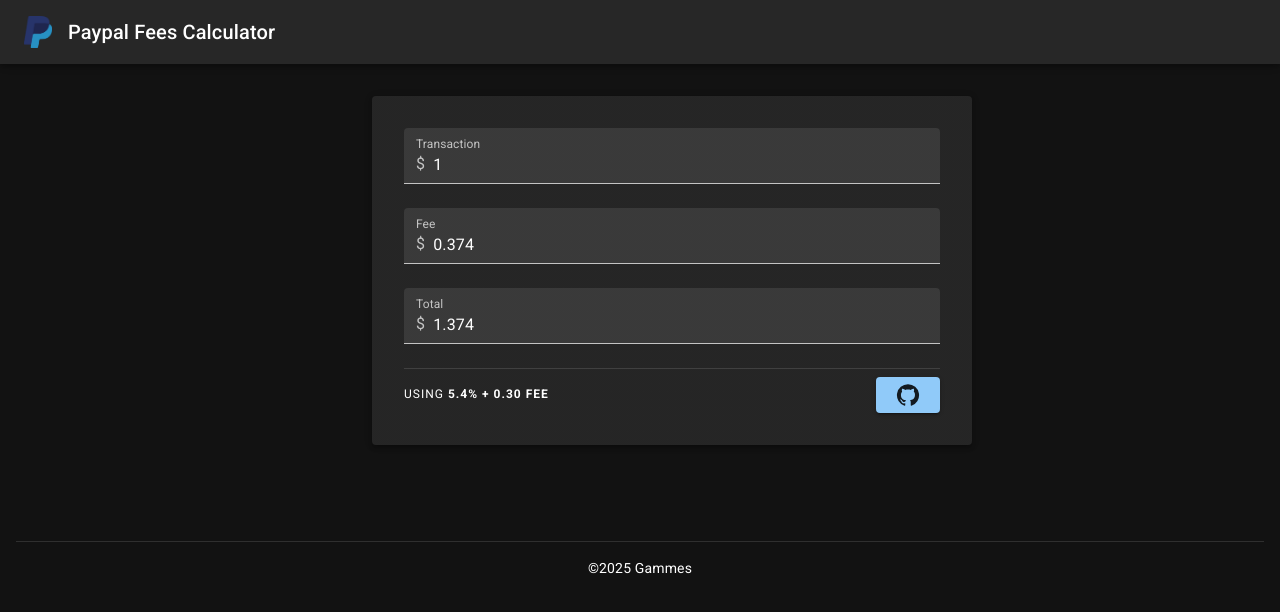
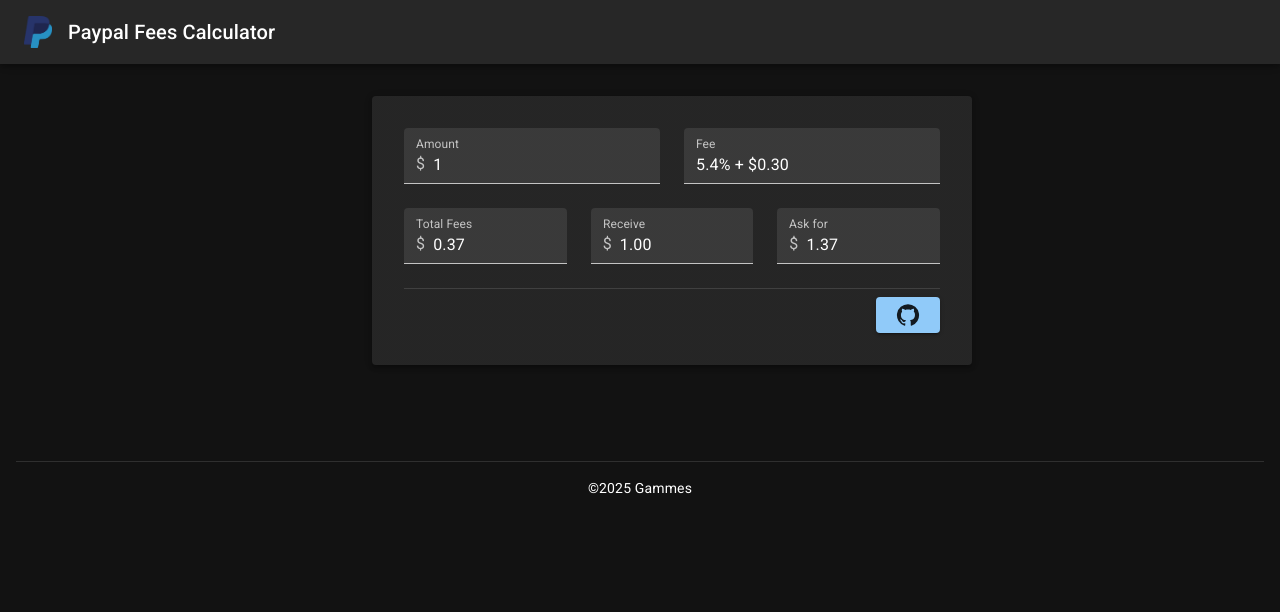
Before and after one commit to JG0328/paypal-fees-calculator, a React (Vite) app: page / in a window 1280 px wide. Shown: the top 612 px of the page. Built offline with nearby package versions, Linux system fonts and the light colour scheme.

Commit message:
Update App.tsx

```diff
--- a/src/App.tsx
+++ b/src/App.tsx
@@ -9,30 +9,27 @@
     Paper,
     Typography
 } from "@mui/material";
-import React, { useEffect, useState } from "react";
+import React, { useCallback, useEffect, useState } from "react";
 import Footer from './Components/Footer';
 import Navbar from "./Components/Navbar";
 
+const fixedFee = 0.30;
+const feePercentage = 5.4 / 100;
+
 const App = () => {
     const [amount, setAmount] = useState<number>(1.000);
-    const [fee, setFee] = useState<number>(0);
-    const [result, setResult] = useState<number>(0);
+    const [totalFees, setTotalFees] = useState<number>(0);
+    const [amountToSend, setAmountToSend] = useState<number>(0);
 
     const handleAmountChange = (event: React.ChangeEvent<HTMLInputElement>) => setAmount(Number(event.target.value));
 
     useEffect(() => {
-        if (amount >= 0) {
-            // Applying fees
-            setResult((amount + 0.3) / (1 - 0.054));
-        }
-    }, [amount]);
+        setTotalFees(amountToSend - amount);
+    }, [amountToSend, amount]);
 
     useEffect(() => {
-        if (result >= 0) {
-            // Getting fee
-            setFee(result - amount);
-        }
-    }, [result, amount]);
+        setAmountToSend((amount + fixedFee) / (1 - feePercentage));
+    }, [amount]);
 
     return (
         <>
@@ -41,10 +38,10 @@
                 <CssBaseline />
                 <Paper elevation={3} sx={{ width: "100%", p: 4, m: 4 }}>
                     <Grid2 container spacing={3} direction={"column"}>
-                        {/* Calculator */}
-                        <Grid2>
+                        <Grid2 size={12} container spacing={3}>
+                            <Grid2 size={{ xs: 12, md: 6 }}>
                                 <FormControl fullWidth variant={"filled"}>
-                                <InputLabel htmlFor={"transaction-amount"}>Transaction</InputLabel>
+                                    <InputLabel htmlFor={"transaction-amount"}>Amount</InputLabel>
                                     <FilledInput
                                         id={"transaction-amount"}
                                         value={amount.toString()}
@@ -55,50 +52,57 @@
                                     />
                                 </FormControl>
                             </Grid2>
-                        <Grid2>
+                            <Grid2 size={{ xs: 12, md: 6 }}>
                                 <FormControl fullWidth variant={"filled"}>
-                                <InputLabel htmlFor={"fee-amount"}>Fee</InputLabel>
+                                    <InputLabel htmlFor={"transaction-fee"}>Fee</InputLabel>
                                     <FilledInput
-                                    id={"fee-amount"}
-                                    value={fee.toFixed(3)}
-                                    startAdornment={<InputAdornment position="start">$</InputAdornment>}
-                                    inputProps={{
-                                        readOnly: true
-                                    }}
-                                    type={"number"}
+                                        id={"transaction-fee"}
+                                        value={"5.4% + $0.30"}
                                         fullWidth
                                     />
                                 </FormControl>
                             </Grid2>
-                        <Grid2>
+                        </Grid2>
+                        <Grid2 size={12} container spacing={3}>
+                            <Grid2 size={{ xs: 12, md: 4 }}>
                                 <FormControl fullWidth variant={"filled"}>
-                                <InputLabel htmlFor={"result-amount"}>Total</InputLabel>
+                                    <InputLabel htmlFor={"transaction-total-fees"}>Total Fees</InputLabel>
                                     <FilledInput
-                                    id={"result-amount"}
-                                    value={result.toFixed(3)}
+                                        id={"transaction-total-fees"}
+                                        value={totalFees.toFixed(2)}
                                         startAdornment={<InputAdornment position="start">$</InputAdornment>}
-                                    inputProps={{
-                                        readOnly: true
-                                    }}
-                                    type={"number"}
                                         fullWidth
                                     />
                                 </FormControl>
                             </Grid2>
-                        {/* Bottom section */}
-                        <Grid2 container>
-                            <Grid2 container spacing={1} direction={"column"} size={12}>
+                            <Grid2 size={{ xs: 12, md: 4 }}>
+                                <FormControl fullWidth variant={"filled"}>
+                                    <InputLabel htmlFor={"transaction-receive"}>Receive</InputLabel>
+                                    <FilledInput
+                                        id={"transaction-receive"}
+                                        value={amount.toFixed(2)}
+                                        startAdornment={<InputAdornment position="start">$</InputAdornment>}
+                                        fullWidth
+                                    />
+                                </FormControl>
+                            </Grid2>
+                            <Grid2 size={{ xs: 12, md: 4 }}>
+                                <FormControl fullWidth variant={"filled"}>
+                                    <InputLabel htmlFor={"transaction-request"}>Ask for</InputLabel>
+                                    <FilledInput
+                                        id={"transaction-request"}
+                                        value={amountToSend.toFixed(2)}
+                                        startAdornment={<InputAdornment position="start">$</InputAdornment>}
+                                        fullWidth
+                                    />
+                                </FormControl>
+                            </Grid2>
+                        </Grid2>
+                        <Grid2 size={12} container spacing={1} direction={"column"}>
                             <Grid2>
                                 <Divider />
                             </Grid2>
-                                <Grid2 container>
-                                    <Grid2 container spacing={3} alignItems={"center"} justifyContent={"space-between"} size={12}>
-                                        <Grid2>
-                                            <Typography variant={"overline"}>
-                                                Using <strong>5.4% + 0.30 Fee</strong>
-                                            </Typography>
-                                        </Grid2>
-                                        <Grid2>
+                            <Grid2 sx={{ display: 'flex', justifyContent: 'flex-end' }}>
                                 <Button
                                     variant={"contained"}
                                     LinkComponent={"a"}
@@ -110,9 +114,6 @@
                             </Grid2>
                         </Grid2>
                     </Grid2>
-                            </Grid2>
-                        </Grid2>
-                    </Grid2>
                 </Paper>
             </Container>
             <Footer />
```
Lines whose indentation alone changed are shown as unchanged.
